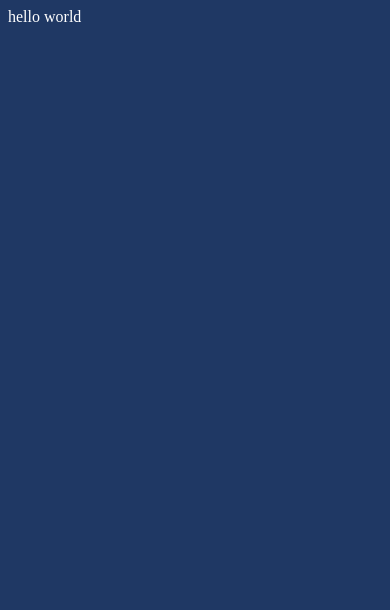
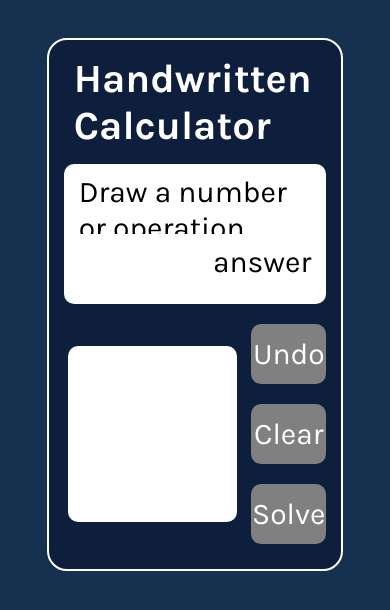
Before and after one commit to tomtomh512/Handwritten-Arithmetic-Calculator, a Flask app: page / in a window 390 px wide. Before the commit the part shown is almost empty. Shown: the top 610 px of the page. Run offline with Flask 3, Linux system fonts and the light colour scheme; parts of the project's set-up code (start-up, migrations or seed data) failed here and were passed over.

Commit message:
html and css code

```diff
--- a/app.py
+++ b/app.py
@@ -1,4 +1,5 @@
 from flask import Flask, render_template
+from model import process_image
 
 app = Flask(__name__)
 
--- a/static/css/style.css
+++ b/static/css/style.css
@@ -1,4 +1,124 @@
 body {
-    background-color: #1F3864;
+    height: 100%;
+    display: flex;
     color: white;
+    font-family: "Karla", sans-serif;
+    background-color: #16314f;
+    justify-content: center; /* Center horizontally */
+    align-items: center;     /* Center vertically */
+    padding: 30px;
 }
+
+/*========================================================*/
+
+.header {
+    grid-area: header;
+    font-size: 40px;
+    text-align: left;
+    padding: 10px;
+    font-weight: bold;
+    margin: 0 10px 5px;
+}
+
+/*========================================================*/
+
+.expression {
+    grid-area: expression;
+    background-color: white;
+    font-size: 30px;
+    text-align: left;
+    border-radius: 10px 10px 0 0;
+    margin: 0 10px;
+    color: black;
+    padding: 10px 15px;
+    height: 50px;
+}
+
+.answer {
+    grid-area: answer;
+    background-color: white;
+    font-size: 30px;
+    text-align: right;
+    border-radius: 0 0 10px 10px;
+    margin: 0 10px;
+    color: black;
+    padding: 10px 15px;
+    height: 50px;
+}
+
+/*========================================================*/
+
+.input {
+    grid-area: input;
+    border-radius: 10px;
+    margin: 20px 5px;
+    display: flex;
+    justify-content: center;
+    align-items: center;
+    width: 100%;
+}
+
+.input > canvas {
+    background-color: white;
+    height: 80%;
+    /*width: 400px;*/
+    width: 90%;
+    border-radius: 10px;
+}
+
+/*========================================================*/
+
+.button {
+    text-align: center;
+    background-color: grey;
+    border-radius: 10px;
+    margin: 10px;
+    font-size: 30px;
+    transition: 0.1s;
+    display: flex;
+    justify-content: center;
+    align-items: center;
+    height: 60px;
+}
+
+.button:hover {
+    background-color: #c40000;
+}
+
+.undo {
+    grid-area: undo;
+    margin-top: 20px;
+}
+
+.clear {
+    grid-area: clear;
+}
+
+.solve {
+    grid-area: solve;
+    margin-bottom: 20px;
+}
+
+/*========================================================*/
+
+.grid-container {
+    display: grid;
+    grid-template-areas:
+    'header         header          header'
+    'expression     expression      expression'
+    'answer         answer          answer'
+    'input          input           undo'
+    'input          input           clear'
+    'input          input           solve';
+    border-radius: 20px;
+    border: 2px solid white;
+    padding: 5px;
+    background-color: #0d1f3d;
+    width: 45%;
+}
+
+@media screen and (max-width: 900px) {
+    .grid-container {
+        width: 90%;
+    }
+}
--- a/templates/index.html
+++ b/templates/index.html
@@ -3,10 +3,26 @@
 <head>
     <meta charset="UTF-8">
     <title>Title</title>
+    <link rel="preconnect" href="https://fonts.googleapis.com">
+    <link rel="preconnect" href="https://fonts.gstatic.com" crossorigin>
+    <link href="https://fonts.googleapis.com/css2?family=Karla:wght@400;500;700&display=swap" rel="stylesheet">
     <link rel="stylesheet" href="{{ url_for('static', filename='css/style.css') }}">
+    <script src="{{ url_for('static', filename='js/script.js') }}"></script>
 </head>
 <body>
-    hello world
-    <script src="{{ url_for('static', filename='js/script.js') }}"></script>
+    <div class="grid-container">
+        <div class="header">Handwritten Calculator</div>
+        <div class="expression">Draw a number or operation</div>
+        <div class="answer">answer</div>
+
+        <div class="input">
+            <canvas></canvas>
+        </div>
+
+        <div class="undo button">Undo</div>
+        <div class="clear button">Clear</div>
+        <div class="solve button">Solve</div>
+
+    </div>
 </body>
 </html>
```
Also changed, not shown: model.py (+10 -7 lines), README.md (added).
